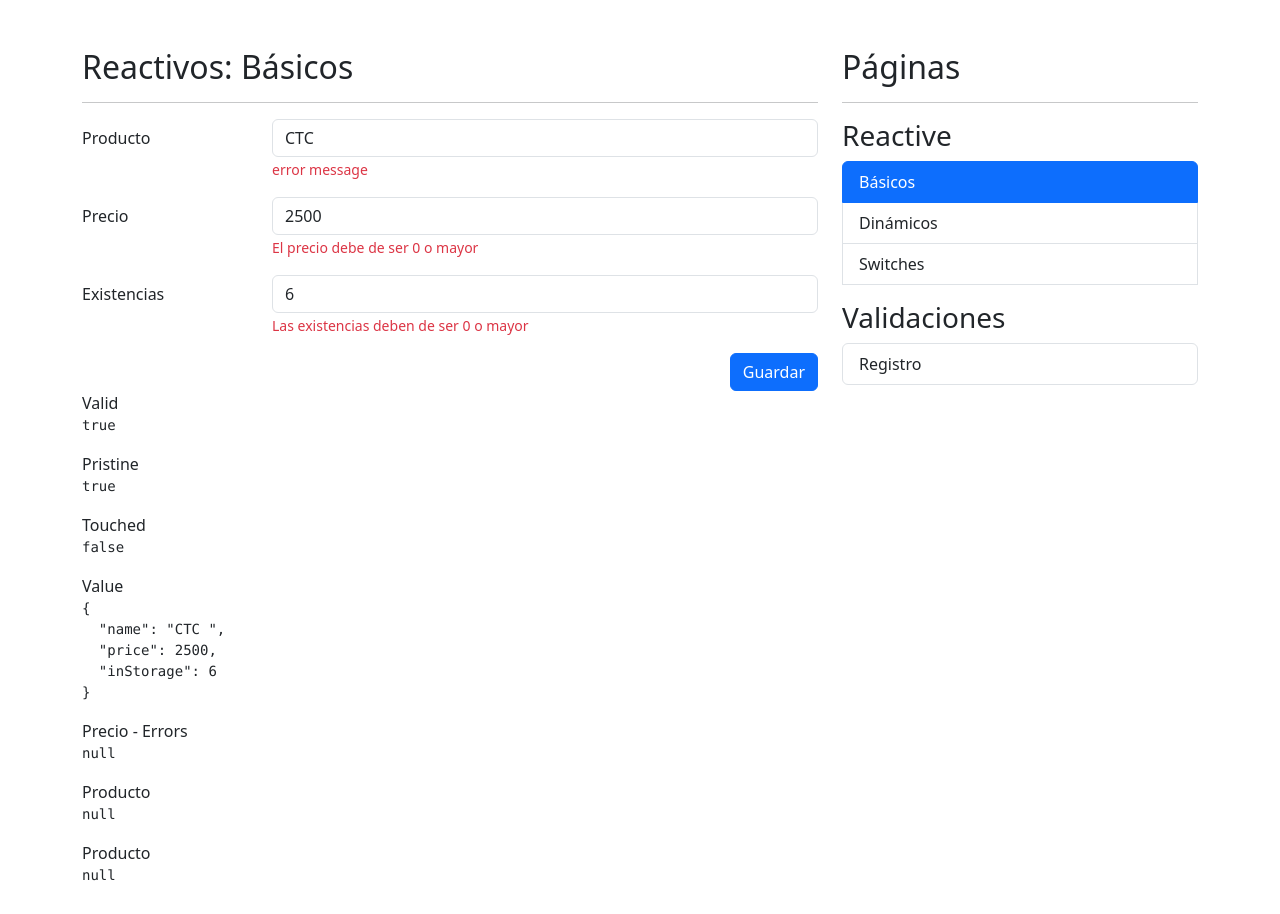
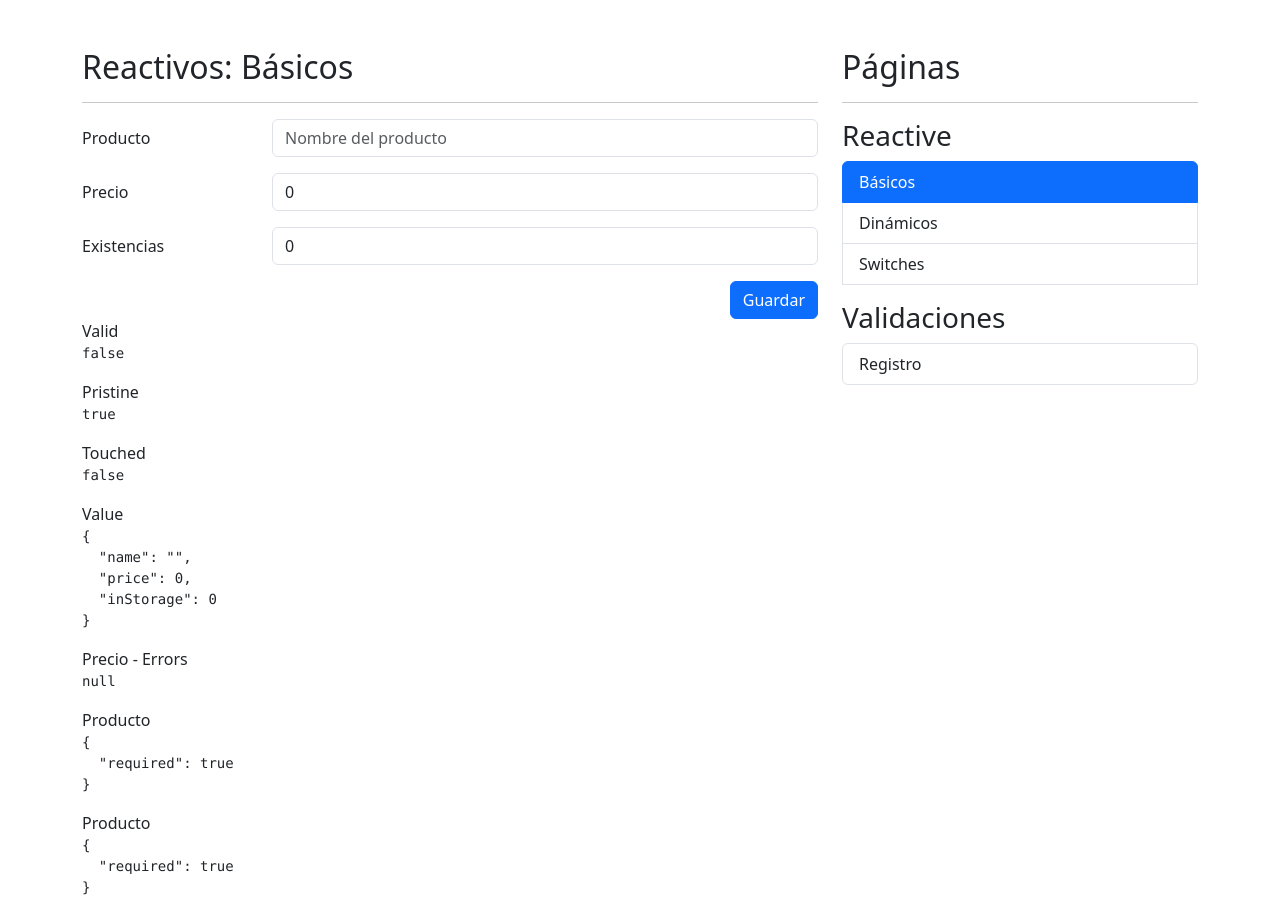
Before and after one commit to CinTutuDev/FormApp, an Angular app: page /reactive/basic in a window 1280 px wide. Built offline with nearby package versions, Linux system fonts and the light colour scheme.

Commit message:
🎉 Fin de formulario reactivo básico

```diff
--- a/src/app/reactive/pages/basic-page/basic-page.component.html
+++ b/src/app/reactive/pages/basic-page/basic-page.component.html
@@ -15,9 +15,9 @@
             placeholder="Nombre del producto"
           />
 
-          <span class="form-text text-danger">
+          <span *ngIf="isValidField('name')" class="form-text text-danger">
             <!-- Debe de ser de 3 letras -->
-            error message
+            {{ getFieldError("name") }}
           </span>
         </div>
       </div>
@@ -32,8 +32,8 @@
             formControlName="price"
             placeholder="Precio del producto"
           />
-          <span class="form-text text-danger">
-            El precio debe de ser 0 o mayor
+          <span *ngIf="isValidField('price')" class="form-text text-danger">
+            El precio debe de ser 0 o mayor.
           </span>
         </div>
       </div>
@@ -49,7 +49,7 @@
             placeholder="Existencias del producto"
           />
 
-          <span class="form-text text-danger">
+          <span *ngIf="isValidField('inStorage')" class="form-text text-danger">
             Las existencias deben de ser 0 o mayor
           </span>
         </div>
--- a/src/app/reactive/pages/basic-page/basic-page.component.ts
+++ b/src/app/reactive/pages/basic-page/basic-page.component.ts
@@ -22,11 +22,33 @@
   constructor(private fb: FormBuilder) {}
 
   ngOnInit(): void {
-    this.myForm.reset(ctc5090);
+    /*  this.myForm.reset(ctc5090); */
+  }
+
+  isValidField(field: string): boolean | null {
+    return (
+      this.myForm.controls[field].errors && this.myForm.controls[field].touched
+    );
+  }
+
+  getFieldError(field: string): string | null {
+    if (!this.myForm.controls[field]) return null;
+
+    const errors = this.myForm.controls[field].errors || {};
+    for (const key of Object.keys(errors)) {
+      switch (key) {
+        case 'required':
+          return 'Este campo es requerido';
+        case 'minlength':
+          return `Mínimo ${errors['minlength'].requiredLength} caracteres.`;
+      }
+    }
+    return null;
   }
 
   onSave(): void {
     if (this.myForm.invalid) return;
+    this.myForm.markAllAsTouched();
     console.log(this.myForm.value);
 
     this.myForm.reset({ price: 0, inStorage: 0 });
```
